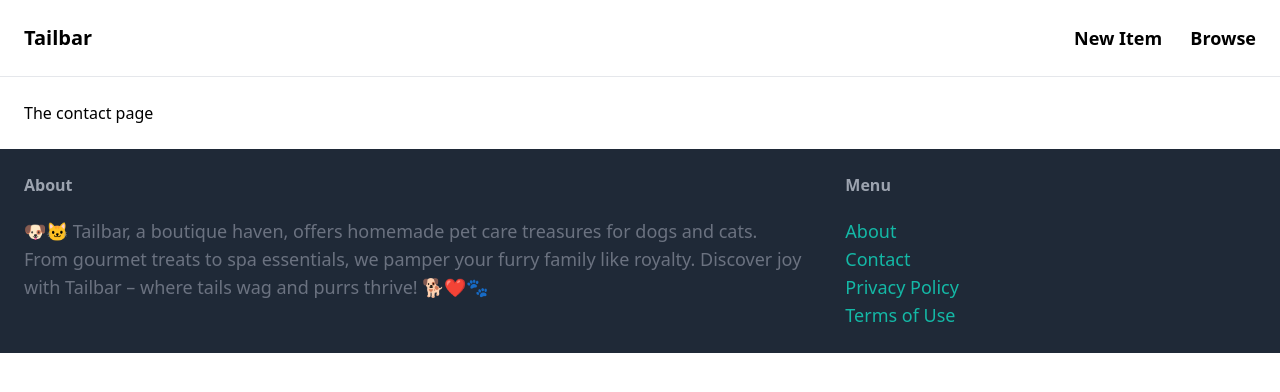
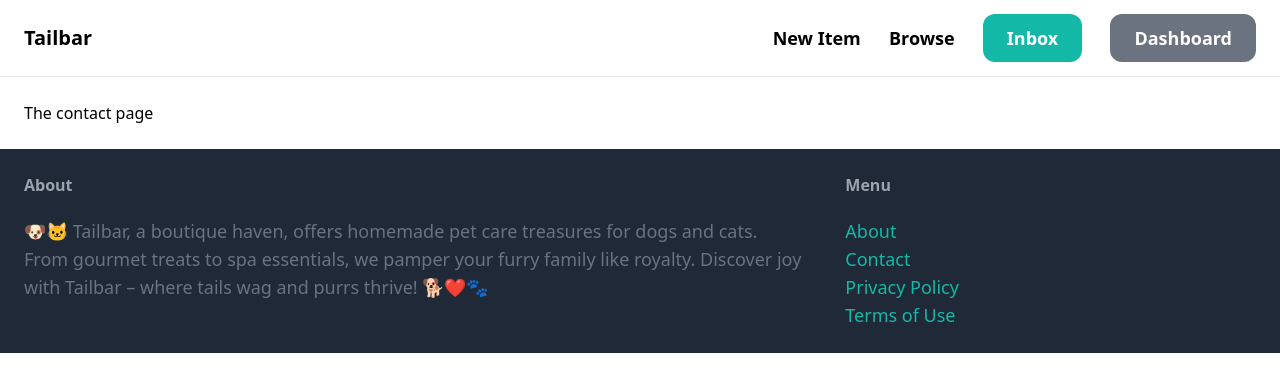
Before and after one commit to iamlydial/tailbar, a Django app: page /contact/ in a window 1280 px wide. Shown: the top 392 px of the page. Run offline with Django 4.2, Linux system fonts and the light colour scheme; the visitor is signed in with stand-in values (Sample User, id 1); some libraries are stand-ins or nearby versions.

Commit message:
added inbox and dashboard button in the navigation if the user is logged in

```diff
--- a/tailbar/core/templates/core/base.html
+++ b/tailbar/core/templates/core/base.html
@@ -17,6 +17,16 @@
         >
         <a href="" class="text-lg font-semibold hover:text-gray-500">Browse</a>
         {% if request.user.is_authenticated   %}
+        <a
+        href=""
+        class="px-6 py-3 text-lg font-semibold bg-teal-500 text-white rounded-xl hover:bg-teal-700"
+        >Inbox</a
+      >
+      <a
+        href=""
+        class="px-6 py-3 text-lg font-semibold bg-gray-500 text-white rounded-xl hover:bg-gray-700"
+        >Dashboard</a
+      >
         {% else %}
         <a
           href="{% url 'core:signup' %}"
```
